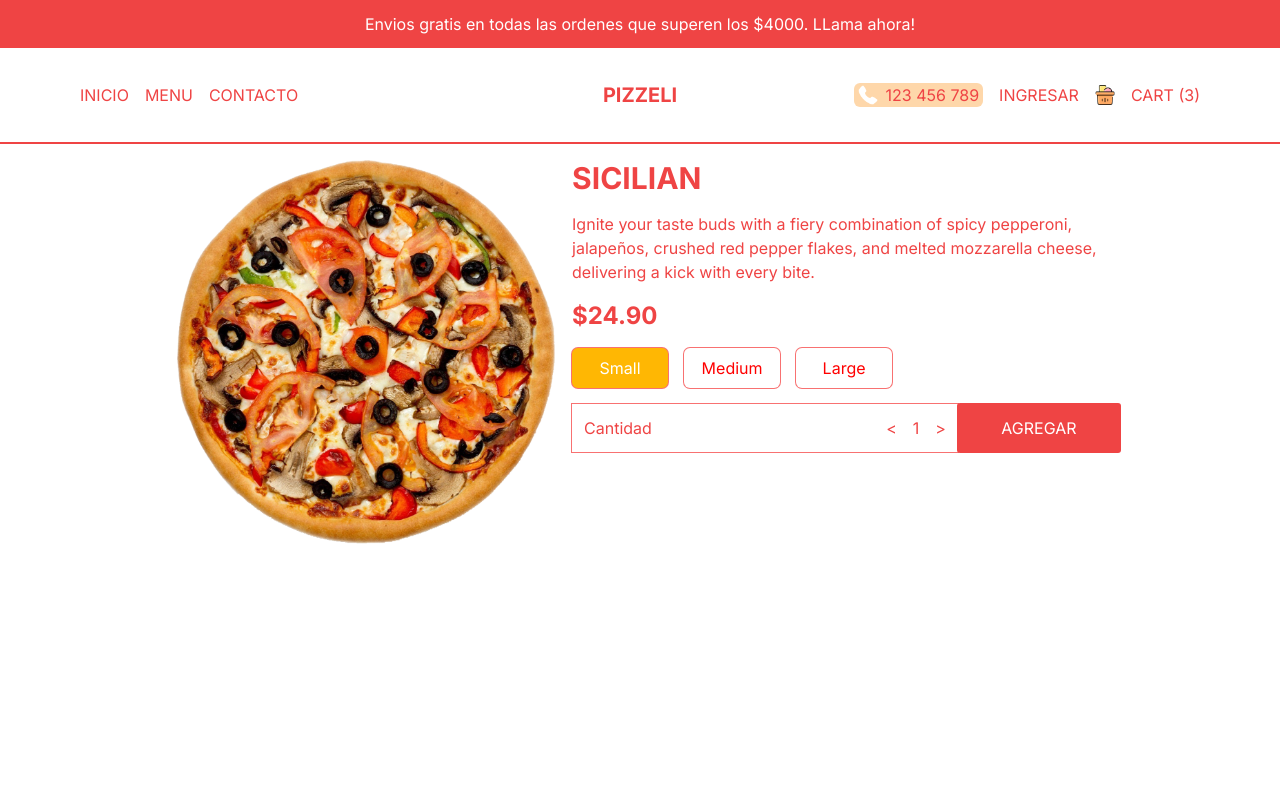
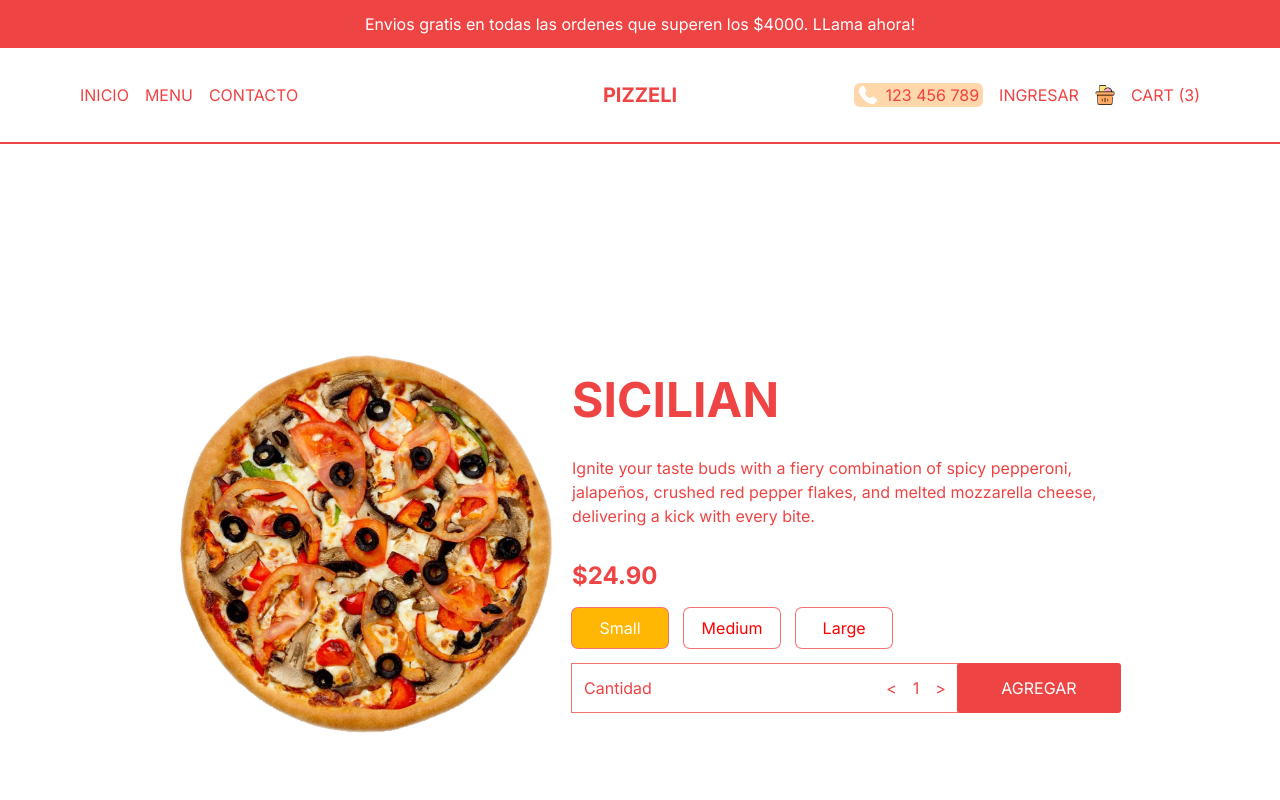
Before and after one commit to Thhomas1/pitzeria, a Next.js app: page /product/1 in a window 1280 px wide. Shown: the top 800 px of the page. Built offline with nearby package versions, Linux system fonts and the light colour scheme.

Commit message:
price with quantity

```diff
--- a/src/app/product/[id]/page.tsx
+++ b/src/app/product/[id]/page.tsx
@@ -5,19 +5,19 @@ import React from 'react'
 
 const SingleProductPage = () => {
   return (
-    <div className='p-4 lg:px-20 xl:px-40 h-screen flex flex-col justify-around text-red-500 md:flex-row'>
+    <div className='p-4 lg:px-20 xl:px-40 h-screen flex flex-col justify-around text-red-500 md:flex-row md:items-center'>
       {singleProduct.img && (
-      <div className="relative w-full h-1/2">
+      <div className="relative w-full h-1/2 md:h-[70%]">
         <Image
         src={singleProduct.img}
         alt=''
-        className='object-contain'
+        className='object-contain md:p-5 lg: p-1'
         fill
         />
       </div>
       )}
-      <div className="h-1/2 flex flex-col gap-4">
-        <h1 className='text-3xl font-bold uppercase'>{singleProduct.title}</h1>
+      <div className="h-1/2 flex flex-col gap-4 md:h-[70%] md:justify-center md:gap-6 xl:gap-8 ">
+        <h1 className='text-3xl font-bold uppercase xl:text-5xl'>{singleProduct.title}</h1>
         <p>{singleProduct.desc}</p>
         <Price price={singleProduct.price} id={singleProduct.id} options={singleProduct.options} />
         {/*<p>{singleProduct.price}</p>*/}
@@ -25,8 +25,8 @@ const SingleProductPage = () => {
       </div>
 
     </div>
-  )
-}
+  );
+};
 
 // 1:26:12
 
--- a/src/components/Price.tsx
+++ b/src/components/Price.tsx
@@ -1,6 +1,6 @@
 "use client"
 
-import React, { useState } from 'react'
+import React, { useEffect, useState } from 'react'
 
 type Props = {
     price:number;
@@ -11,6 +11,12 @@ const Price = ({price,id,options}: Props) => {
   const [total,setTotal] = useState(price);
   const [quantity,setQuantity] = useState(1);
   const [selected,setSelected] = useState(0);
+
+  useEffect(() => {
+    setTotal(
+      quantity * (options ? price + options[selected].additionalPrice : price)
+    );
+  }, [quantity,selected,options,price]);
 
   return (
     <div className='flex flex-col gap-4'>
@@ -25,7 +31,8 @@ const Price = ({price,id,options}: Props) => {
               color: selected === index ? "white" : "red"
             }}
             onClick={()=>setSelected(index)}
-            >{option.title}</button>
+            >{option.title}
+            </button>
           ))}
         </div>
         <div className="flex justify-between items-center">
@@ -33,9 +40,9 @@ const Price = ({price,id,options}: Props) => {
           <div className=" flex justify-between w-full p-3 ring-1 ring-red-400">
             <span>Cantidad</span>
             <div className='flex gap-4 items-center'>
-              <button>{'<'}</button>
+              <button onClick={()=>setQuantity(prev=>(prev>1 ? prev-1 : 1))}>{'<'}</button>
               <span>{quantity}</span>
-              <button>{'>'}</button>
+              <button onClick={()=>setQuantity(prev=>(prev<9 ? prev+1 : 9))}>{'>'}</button>
             </div>
           </div>
           <button className='uppercase w-56 bg-red-500 text-white p-3 ring-1 ring-red-500 rounded-sm'>Agregar</button>
```
